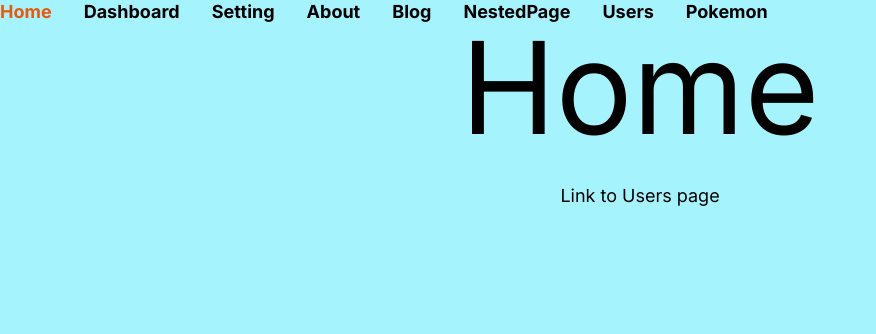
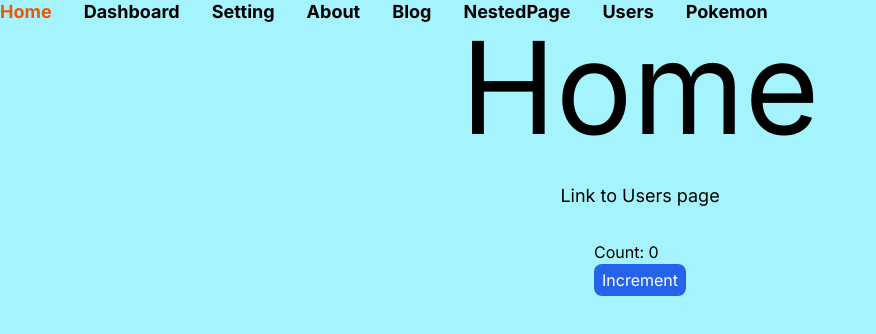
Before and after one commit to marieooq/nextjs-playground, a Next.js app: page / in a window 1280 px wide. Shown: the top 334 px of the page, without its empty margins (0-876 px from the left). Built offline with nearby package versions, Linux system fonts and the light colour scheme.

Commit message:
created Counter as a client component

```diff
--- /dev/null
+++ b/app/Counter.tsx
@@ -0,0 +1,21 @@
+import React, { useState } from "react";
+
+const Counter = () => {
+  const [count, setCount] = useState(0);
+  const increment = () => {
+    setCount((prev) => prev + 1);
+  };
+  return (
+    <div>
+      <div>Count: {count}</div>
+      <button
+        onClick={increment}
+        className="px-2 py-1 rounded-lg bg-blue-600 text-white"
+      >
+        Increment
+      </button>
+    </div>
+  );
+};
+
+export default Counter;
--- a/app/page.tsx
+++ b/app/page.tsx
@@ -1,4 +1,7 @@
+"use client";
+
 import Link from "next/link";
+import Counter from "./Counter";
 
 export default function Home() {
   return (
@@ -10,6 +13,7 @@ export default function Home() {
       >
         Link to Users page
       </Link>
+      <Counter />
     </div>
   );
 }
```
